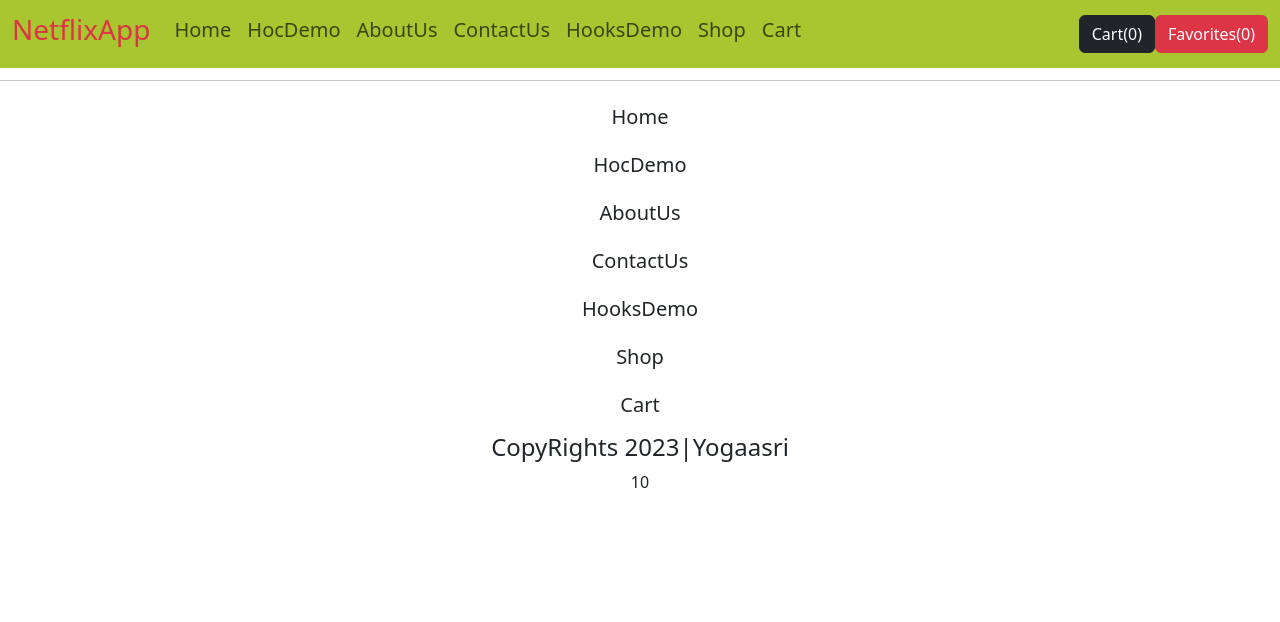
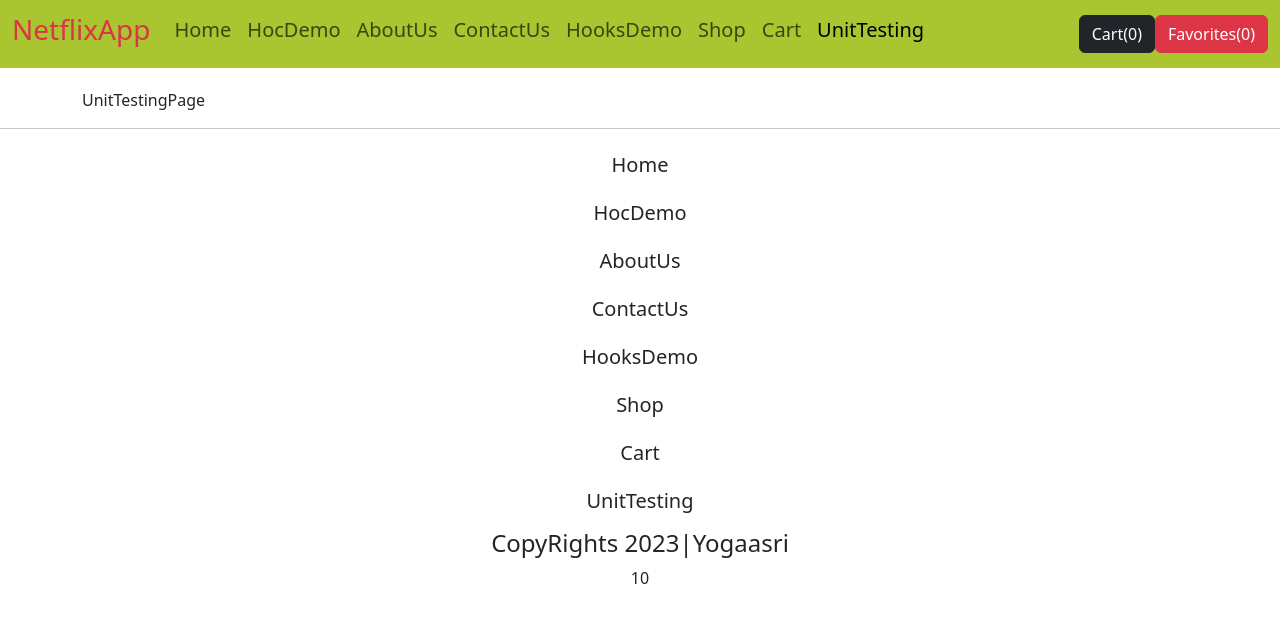
Before and after one commit to Yogaasrit/Netflix-app-plux, a React (Create React App) app: page /unit-testing in a window 1280 px wide. Shown: the top 622 px of the page. Built offline with nearby package versions, Linux system fonts and the light colour scheme.

Commit message:
Unit Testing

```diff
--- a/package.json
+++ b/package.json
@@ -16,6 +16,11 @@
     "react-router-dom": "^6.14.1",
     "react-scripts": "5.0.1",
     "web-vitals": "^2.1.4"
+  },
+  "jest":{
+    "transformIgnorePatterns" : [
+      "/node_modules/(?!(axios)/)"
+    ]
   },
   "scripts": {
     "start": "react-scripts start",
--- a/src/App.js
+++ b/src/App.js
@@ -4,20 +4,14 @@ import './App.css'; // css for app comp
 import 'bootstrap/dist/css/bootstrap.css';
 import Header from './Components/Header/Header';
 import Footer from './Components/Footer/Footer';
-import HomePage from './Pages/HomePage/HomePage';
-import { BrowserRouter, Routes, Route } from 'react-router-dom';
-import AboutUs from './Pages/AboutUs/AboutUs';
-import ContactUs from './Pages/ContactUs/ContactUs';
-import HocDemoPage from './Pages/HocDemoPage/HocDemoPage';
-import HooksDemoPage from './Pages/HooksDemoPage/HooksDemoPage';
+import { BrowserRouter } from 'react-router-dom';
 import { PageContext } from './context/PageContext/PageContext.js';
-import ShopPage from './Pages/ShopPage/ShopPage';
 import { CartContext } from './context/CartContext/CartContext';
 import { useReducer } from 'react';
 import CartReducer from './Reducer/CartReducer/CartReducer';
-import CartPage from './Pages/CartPage/CartPage';
 import FavoriteReducer from './Reducer/FavoriteReducer/FavoriteReducer';
 import { FavoriteContext } from './context/FavoriteContext/FavoriteContext';
+import AppRoutes from './routes/AppRoutes/AppRoutes';
 // import ErrorBoundary from './Containers/Shared/ErrorBoundary/ErrorBoundary';
 
 function App() {
@@ -38,15 +32,16 @@ function App() {
   const favorite = {
     favoriteState,
     favoriteDispatcher
-  }
+  };
 
   return (
     // {/* must return jsx */}
     <BrowserRouter>
       <CartContext.Provider value={cart}>
-        <FavoriteContext.Provider value = {favorite}>
+        <FavoriteContext.Provider value={favorite}>
           <div>
             <Header />
+            <p>Success</p>
             <main className="container mt-5 pt-3">
               {/* margin top- mt-5 padding top -pt-5 */}
               {/* import npm i react-router-dom package */}
@@ -56,21 +51,7 @@ function App() {
                 Using <PageContext.Provider> to share the data across the select few components
                 // for step 3 refer ContactUsPage.js
           */}
-                <Routes>
-                  <Route path="/" element={<HomePage />}></Route>
-
-                  <Route path="/hoc-demo" element={<HocDemoPage />}></Route>
-
-                  <Route path="/about-us" element={<AboutUs />}></Route>
-
-                  <Route path="/contact-us" element={<ContactUs />}></Route>
-
-                  <Route path="/hooks-demo" element={<HooksDemoPage />}></Route>
-
-                  <Route path="/shop" element={<ShopPage />}></Route>
-
-                  <Route path="/cart" element={<CartPage />}></Route>
-                </Routes>
+                <AppRoutes />
               </PageContext.Provider>
             </main>
             <Footer />
--- a/src/Components/MenuList/MenuList.js
+++ b/src/Components/MenuList/MenuList.js
@@ -10,7 +10,8 @@ const MenuList = () => {
     { link: '/contact-us', title: 'ContactUs' },
     { link: '/hooks-demo', title: 'HooksDemo' },
     { link: '/shop', title: 'Shop' },
-    { link: '/cart', title: 'Cart' }
+    { link: '/cart', title: 'Cart' },
+    { link: '/unit-testing', title: 'UnitTesting' }
 
   ];
   const componentDataArray = attributeArrayObject.map((attribute) => {
--- /dev/null
+++ b/src/Pages/UnitTestingPage/UnitTestingPage.js
@@ -0,0 +1,14 @@
+import React from 'react'
+import { Helmet } from 'react-helmet'
+
+const UnitTestingPage = () => {
+  return (
+    <div>
+      <Helmet>
+        <title>UnitTesting</title>
+      </Helmet>
+      UnitTestingPage</div>
+  )
+}
+
+export default UnitTestingPage
--- /dev/null
+++ b/src/routes/AppRoutes/AppRoutes.js
@@ -0,0 +1,33 @@
+import React from 'react'
+import { Routes, Route } from 'react-router-dom';
+import HomePage from '../../Pages/HomePage/HomePage';
+import AboutUs from '../../Pages/AboutUs/AboutUs';
+import ContactUs from '../../Pages/ContactUs/ContactUs';
+import HocDemoPage from '../../Pages/HocDemoPage/HocDemoPage';
+import HooksDemoPage from '../../Pages/HooksDemoPage/HooksDemoPage';
+import ShopPage from '../../Pages/ShopPage/ShopPage';
+import CartPage from '../../Pages/CartPage/CartPage'
+import UnitTestingPage from '../../Pages/UnitTestingPage/UnitTestingPage';
+const AppRoutes = () => {
+  return (
+    <Routes>
+      <Route path="/" element={<HomePage />}></Route>
+
+      <Route path="/hoc-demo" element={<HocDemoPage />}></Route>
+
+      <Route path="/about-us" element={<AboutUs />}></Route>
+
+      <Route path="/contact-us" element={<ContactUs />}></Route>
+
+      <Route path="/hooks-demo" element={<HooksDemoPage />}></Route>
+
+      <Route path="/shop" element={<ShopPage />}></Route>
+
+      <Route path="/cart" element={<CartPage />}></Route>
+
+      <Route path="/unit-testing" element = {<UnitTestingPage/>}></Route>
+    </Routes>
+  )
+}
+
+export default AppRoutes
```
Also changed, not shown: src/Reference.txt, 1 other file (tests, documents, lock files or other folders).
